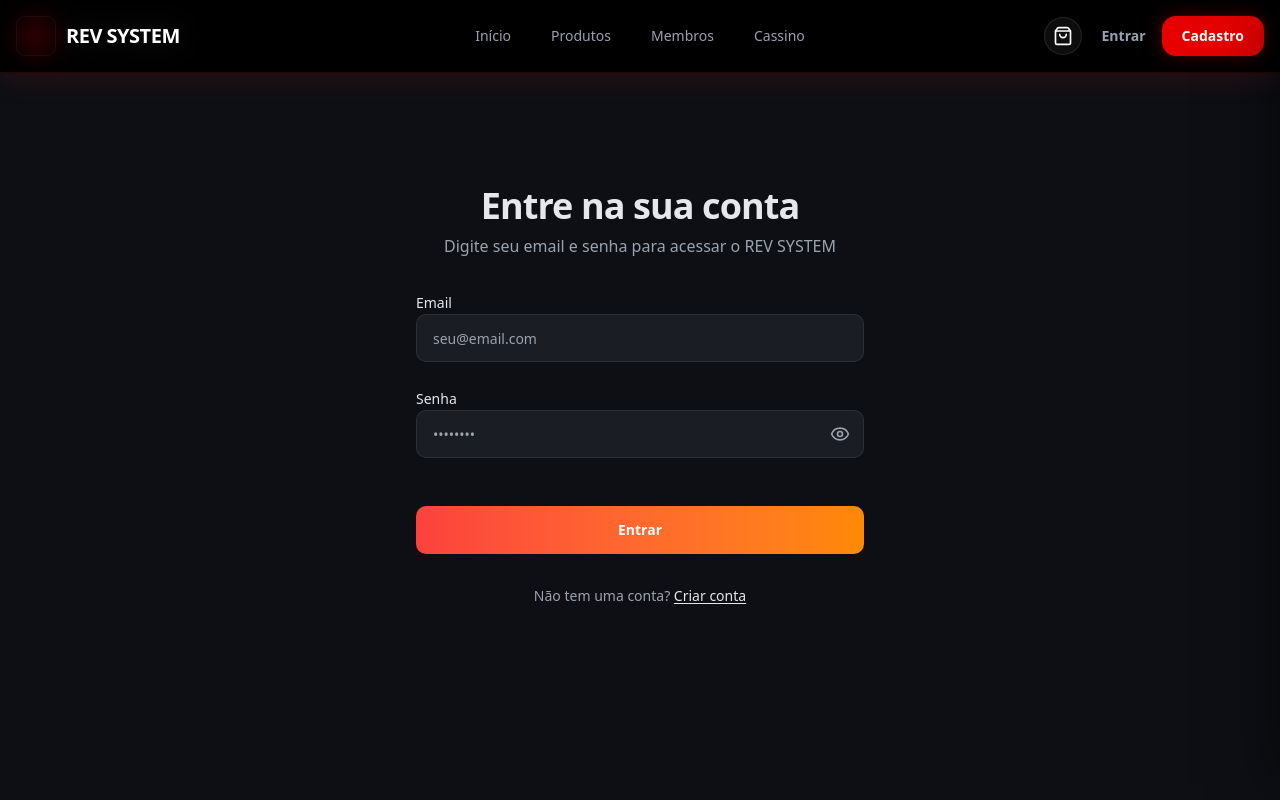
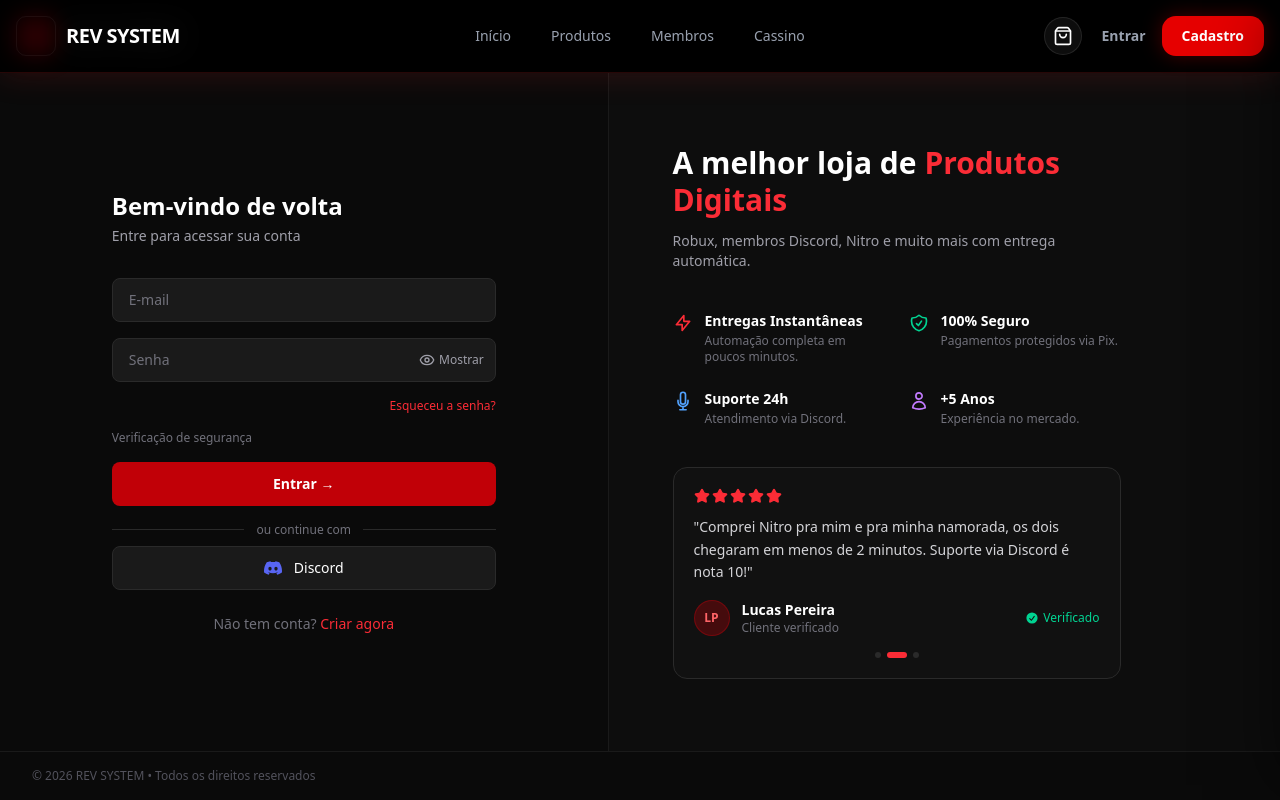
Before and after one commit to panteraaccjoao-pixel/revsystemnitro, a Next.js app: page /login in a window 1280 px wide. Built offline with nearby package versions, Linux system fonts and the light colour scheme; grey boxes are pictures that could not be loaded.

Commit message:
feat: login page identica ao layout do storm mas com branding REV SYSTEM vermelho, reviews rotativas e discord button

```diff
--- a/app/login/page.tsx
+++ b/app/login/page.tsx
@@ -2,9 +2,8 @@
 
 import { useState, useRef, useEffect } from "react"
 import Link from "next/link"
-import { ArrowLeft, Eye, EyeOff } from "lucide-react"
-
-type Step = "form" | "verify"
+import Image from "next/image"
+import { Eye, EyeOff, Star } from "lucide-react"
 
 declare global {
   interface Window {
@@ -13,16 +12,50 @@
   }
 }
 
+const reviews = [
+  {
+    name: "Gabriel Matos",
+    role: "Cliente verificado",
+    avatar: "GM",
+    text: "\"Comprei Robux e o código chegou na hora. Nunca precisei nem abrir ticket. REV SYSTEM é a melhor loja que já usei!\"",
+    stars: 5,
+  },
+  {
+    name: "Lucas Pereira",
+    role: "Cliente verificado",
+    avatar: "LP",
+    text: "\"Comprei Nitro pra mim e pra minha namorada, os dois chegaram em menos de 2 minutos. Suporte via Discord é nota 10!\"",
+    stars: 5,
+  },
+  {
+    name: "Beatriz Souza",
+    role: "Cliente verificada",
+    avatar: "BS",
+    text: "\"Já comprei mais de 10 vezes aqui. Entrega automática, site seguro e preços ótimos. Recomendo a todo mundo.\"",
+    stars: 5,
+  },
+]
+
 export default function LoginPage() {
   const [email, setEmail] = useState("")
   const [password, setPassword] = useState("")
   const [showPassword, setShowPassword] = useState(false)
   const [error, setError] = useState("")
   const [loading, setLoading] = useState(false)
+  const [reviewIndex, setReviewIndex] = useState(0)
 
   const recaptchaRef = useRef<HTMLDivElement>(null)
   const widgetIdRef = useRef<number | null>(null)
 
+  // Rotacionar avaliações
+  useEffect(() => {
+    const interval = setInterval(() => {
+      setReviewIndex((i) => (i + 1) % reviews.length)
+    }, 5000)
+    return () => clearInterval(interval)
+  }, [])
+
+  // Carregar reCAPTCHA
   useEffect(() => {
     const renderWidget = () => {
       if (recaptchaRef.current && widgetIdRef.current === null && window.grecaptcha) {
@@ -34,7 +67,6 @@
         } catch {}
       }
     }
-
     if (!document.getElementById("rc-script-login")) {
       window.onRecaptchaReadyLogin = renderWidget
       const s = document.createElement("script")
@@ -87,108 +119,241 @@
     }
   }
 
+  const review = reviews[reviewIndex]
+
   return (
-    <div className="flex min-h-screen flex-col bg-background">
-      <div className="p-4">
-        <Link
-          href="/"
-          className="inline-flex items-center gap-2 text-sm text-muted-foreground transition-colors hover:text-foreground"
-        >
-          <ArrowLeft className="h-4 w-4" />
-          Voltar
-        </Link>
-      </div>
+    <div className="min-h-screen bg-[#0a0a0a] flex flex-col">
+      {/* ── Header ──────────────────────────────────────────────────────────── */}
+      <header className="px-8 py-5 flex items-center gap-3">
+        <Image src="/icon.png" alt="REV SYSTEM" width={32} height={32} className="rounded-md" />
+        <span className="text-white font-bold text-base tracking-wide">REV SYSTEM</span>
+      </header>
 
-      <main className="flex flex-1 items-center justify-center px-4 pb-16">
-        <div className="w-full max-w-md space-y-8">
-          <div className="text-center">
-            <h1 className="text-3xl font-bold tracking-tight text-foreground md:text-4xl">
-              Entre na sua conta
-            </h1>
-            <p className="mt-2 text-muted-foreground">
-              Digite seu email e senha para acessar o REV SYSTEM
-            </p>
-          </div>
+      {/* ── Main split layout ───────────────────────────────────────────────── */}
+      <main className="flex flex-1 min-h-0">
 
-          <form onSubmit={handleSubmit} className="space-y-6" suppressHydrationWarning>
+        {/* ── LEFT: Login form ────────────────────────────────────────────── */}
+        <div className="flex flex-1 items-center justify-center px-8 py-12">
+          <div className="w-full max-w-sm">
+            <h1 className="text-white text-2xl font-bold mb-1">Bem-vindo de volta</h1>
+            <p className="text-zinc-400 text-sm mb-8">Entre para acessar sua conta</p>
+
+            <form onSubmit={handleSubmit} className="space-y-4" suppressHydrationWarning>
               {error && (
-              <div className="rounded-lg border border-red-500/50 bg-red-500/10 px-4 py-3 text-sm text-red-500">
+                <div className="rounded-md border border-red-500/40 bg-red-500/10 px-3 py-2.5 text-sm text-red-400">
                   {error}
                 </div>
               )}
 
               {/* Email */}
-            <div className="space-y-2">
-              <label htmlFor="email" className="text-sm font-medium leading-none text-foreground">
-                Email
-              </label>
+              <div>
                 <input
                   id="email"
                   type="email"
-                placeholder="seu@email.com"
+                  placeholder="E-mail"
                   value={email}
                   onChange={(e) => setEmail(e.target.value)}
                   required
-                className="flex h-12 w-full rounded-lg border border-border bg-secondary px-4 py-2 text-sm text-foreground placeholder:text-muted-foreground focus-visible:outline-none focus-visible:ring-2 focus-visible:ring-ring focus-visible:ring-offset-2 disabled:cursor-not-allowed disabled:opacity-50"
+                  className="w-full h-11 rounded-md bg-[#1a1a1a] border border-[#2a2a2a] text-white placeholder:text-zinc-500 text-sm px-4 outline-none focus:border-red-700/60 transition-colors"
                 />
               </div>
 
               {/* Senha */}
-            <div className="space-y-2">
-              <label htmlFor="password" className="text-sm font-medium leading-none text-foreground">
-                Senha
-              </label>
               <div className="relative">
                 <input
                   id="password"
                   type={showPassword ? "text" : "password"}
-                  placeholder="••••••••"
+                  placeholder="Senha"
                   value={password}
                   onChange={(e) => setPassword(e.target.value)}
                   required
-                  className="flex h-12 w-full rounded-lg border border-border bg-secondary px-4 py-2 pr-12 text-sm text-foreground placeholder:text-muted-foreground focus-visible:outline-none focus-visible:ring-2 focus-visible:ring-ring focus-visible:ring-offset-2 disabled:cursor-not-allowed disabled:opacity-50"
+                  className="w-full h-11 rounded-md bg-[#1a1a1a] border border-[#2a2a2a] text-white placeholder:text-zinc-500 text-sm px-4 pr-20 outline-none focus:border-red-700/60 transition-colors"
                 />
                 <button
                   type="button"
-                  aria-label={showPassword ? "Ocultar senha" : "Mostrar senha"}
                   onClick={() => setShowPassword(!showPassword)}
-                  className="absolute right-1 top-1/2 z-10 -translate-y-1/2 flex h-10 w-10 items-center justify-center text-muted-foreground hover:text-foreground transition-colors"
+                  className="absolute right-3 top-1/2 -translate-y-1/2 text-zinc-400 hover:text-white text-xs transition-colors flex items-center gap-1"
                 >
-                  {showPassword ? (
-                    <EyeOff className="h-5 w-5 pointer-events-none" />
+                  {showPassword ? <EyeOff className="h-4 w-4" /> : <Eye className="h-4 w-4" />}
+                  {showPassword ? "" : "Mostrar"}
+                </button>
+              </div>
+
+              <div className="flex justify-end">
+                <Link href="/recuperar-senha" className="text-red-500 text-xs hover:text-red-400 transition-colors">
+                  Esqueceu a senha?
+                </Link>
+              </div>
+
+              {/* reCAPTCHA */}
+              <div>
+                <p className="text-zinc-500 text-xs mb-2">Verificação de segurança</p>
+                <div ref={recaptchaRef} />
+              </div>
+
+              {/* Botão Entrar */}
+              <button
+                type="submit"
+                disabled={loading}
+                className="w-full h-11 rounded-md bg-red-700 hover:bg-red-600 text-white font-semibold text-sm transition-all duration-200 flex items-center justify-center gap-2 disabled:opacity-60 disabled:cursor-not-allowed"
+              >
+                {loading ? (
+                  <span className="flex items-center gap-2">
+                    <svg className="animate-spin h-4 w-4" fill="none" viewBox="0 0 24 24">
+                      <circle className="opacity-25" cx="12" cy="12" r="10" stroke="currentColor" strokeWidth="4" />
+                      <path className="opacity-75" fill="currentColor" d="M4 12a8 8 0 018-8v8z" />
+                    </svg>
+                    Entrando...
+                  </span>
                 ) : (
-                    <Eye className="h-5 w-5 pointer-events-none" />
+                  <>Entrar →</>
                 )}
               </button>
+
+              {/* Divisor Discord */}
+              <div className="flex items-center gap-3 my-2">
+                <div className="flex-1 h-px bg-[#2a2a2a]" />
+                <span className="text-zinc-500 text-xs">ou continue com</span>
+                <div className="flex-1 h-px bg-[#2a2a2a]" />
+              </div>
+
+              {/* Botão Discord */}
+              <button
+                type="button"
+                onClick={() => window.location.href = "/api/auth/discord"}
+                className="w-full h-11 rounded-md border border-[#2a2a2a] bg-[#1a1a1a] hover:bg-[#5865F2]/10 hover:border-[#5865F2]/40 text-white text-sm font-medium transition-all duration-200 flex items-center justify-center gap-3"
+              >
+                {/* Discord icon */}
+                <svg width="18" height="18" viewBox="0 0 24 24" fill="#5865F2">
+                  <path d="M20.317 4.37a19.791 19.791 0 0 0-4.885-1.515.074.074 0 0 0-.079.037c-.21.375-.444.864-.608 1.25a18.27 18.27 0 0 0-5.487 0 12.64 12.64 0 0 0-.617-1.25.077.077 0 0 0-.079-.037A19.736 19.736 0 0 0 3.677 4.37a.07.07 0 0 0-.032.027C.533 9.046-.32 13.58.099 18.057c.003.024.015.046.032.06a19.9 19.9 0 0 0 5.993 3.03.078.078 0 0 0 .084-.026c.462-.63.874-1.295 1.226-1.994a.075.075 0 0 0-.041-.104 13.12 13.12 0 0 1-1.872-.892.077.077 0 0 1-.008-.128 10.2 10.2 0 0 0 .372-.292.074.074 0 0 1 .077-.01c3.928 1.793 8.18 1.793 12.062 0a.074.074 0 0 1 .078.01c.12.098.246.198.373.292a.077.077 0 0 1-.006.127 12.299 12.299 0 0 1-1.873.892.077.077 0 0 0-.041.107c.36.698.772 1.362 1.225 1.993a.076.076 0 0 0 .084.028 19.839 19.839 0 0 0 6.002-3.03.077.077 0 0 0 .032-.054c.5-5.177-.838-9.674-3.549-13.66a.061.061 0 0 0-.031-.03zM8.02 15.33c-1.183 0-2.157-1.085-2.157-2.419 0-1.333.956-2.419 2.157-2.419 1.21 0 2.176 1.096 2.157 2.42 0 1.333-.956 2.418-2.157 2.418zm7.975 0c-1.183 0-2.157-1.085-2.157-2.419 0-1.333.955-2.419 2.157-2.419 1.21 0 2.176 1.096 2.157 2.42 0 1.333-.946 2.418-2.157 2.418z"/>
+                </svg>
+                Discord
+              </button>
+            </form>
+
+            <p className="mt-6 text-center text-sm text-zinc-500">
+              Não tem conta?{" "}
+              <Link href="/cadastro" className="text-red-500 font-medium hover:text-red-400 transition-colors">
+                Criar agora
+              </Link>
+            </p>
           </div>
         </div>
 
-            {/* reCAPTCHA */}
-            <div className="flex justify-center">
-              <div ref={recaptchaRef} />
+        {/* ── RIGHT: Marketing panel ─────────────────────────────────────── */}
+        <div className="hidden lg:flex flex-1 flex-col justify-center px-16 py-12 bg-[#0d0d0d] border-l border-[#1a1a1a]">
+          <div className="max-w-md">
+            <h2 className="text-white text-3xl font-bold leading-tight mb-3">
+              A melhor loja de{" "}
+              <span className="text-red-500">Produtos<br />Digitais</span>
+            </h2>
+            <p className="text-zinc-400 text-sm mb-10">
+              Robux, membros Discord, Nitro e muito mais com entrega automática.
+            </p>
+
+            {/* Features grid */}
+            <div className="grid grid-cols-2 gap-6 mb-10">
+              <div className="flex items-start gap-3">
+                <div className="mt-0.5 text-red-500">
+                  <svg className="h-5 w-5" fill="none" viewBox="0 0 24 24" stroke="currentColor" strokeWidth={2}>
+                    <path strokeLinecap="round" strokeLinejoin="round" d="M13 10V3L4 14h7v7l9-11h-7z" />
+                  </svg>
+                </div>
+                <div>
+                  <p className="text-white text-sm font-semibold">Entregas Instantâneas</p>
+                  <p className="text-zinc-500 text-xs mt-0.5">Automação completa em poucos minutos.</p>
+                </div>
               </div>
 
-            {/* Botão */}
+              <div className="flex items-start gap-3">
+                <div className="mt-0.5 text-emerald-400">
+                  <svg className="h-5 w-5" fill="none" viewBox="0 0 24 24" stroke="currentColor" strokeWidth={2}>
+                    <path strokeLinecap="round" strokeLinejoin="round" d="M9 12.75L11.25 15 15 9.75m-3-7.036A11.959 11.959 0 013.598 6 11.99 11.99 0 003 9.749c0 5.592 3.824 10.29 9 11.623 5.176-1.332 9-6.03 9-11.622 0-1.31-.21-2.571-.598-3.751h-.152c-3.196 0-6.1-1.248-8.25-3.285z" />
+                  </svg>
+                </div>
+                <div>
+                  <p className="text-white text-sm font-semibold">100% Seguro</p>
+                  <p className="text-zinc-500 text-xs mt-0.5">Pagamentos protegidos via Pix.</p>
+                </div>
+              </div>
+
+              <div className="flex items-start gap-3">
+                <div className="mt-0.5 text-blue-400">
+                  <svg className="h-5 w-5" fill="none" viewBox="0 0 24 24" stroke="currentColor" strokeWidth={2}>
+                    <path strokeLinecap="round" strokeLinejoin="round" d="M12 18.75a6 6 0 006-6v-1.5m-6 7.5a6 6 0 01-6-6v-1.5m6 7.5v3.75m-3.75 0h7.5M12 15.75a3 3 0 01-3-3V4.5a3 3 0 116 0v8.25a3 3 0 01-3 3z" />
+                  </svg>
+                </div>
+                <div>
+                  <p className="text-white text-sm font-semibold">Suporte 24h</p>
+                  <p className="text-zinc-500 text-xs mt-0.5">Atendimento via Discord.</p>
+                </div>
+              </div>
+
+              <div className="flex items-start gap-3">
+                <div className="mt-0.5 text-purple-400">
+                  <svg className="h-5 w-5" fill="none" viewBox="0 0 24 24" stroke="currentColor" strokeWidth={2}>
+                    <path strokeLinecap="round" strokeLinejoin="round" d="M15.75 6a3.75 3.75 0 11-7.5 0 3.75 3.75 0 017.5 0zM4.501 20.118a7.5 7.5 0 0114.998 0A17.933 17.933 0 0112 21.75c-2.676 0-5.216-.584-7.499-1.632z" />
+                  </svg>
+                </div>
+                <div>
+                  <p className="text-white text-sm font-semibold">+5 Anos</p>
+                  <p className="text-zinc-500 text-xs mt-0.5">Experiência no mercado.</p>
+                </div>
+              </div>
+            </div>
+
+            {/* Review card */}
+            <div className="rounded-xl border border-[#2a2a2a] bg-[#111111] p-5 transition-all duration-500">
+              {/* Estrelas */}
+              <div className="flex gap-0.5 mb-3">
+                {Array.from({ length: review.stars }).map((_, i) => (
+                  <Star key={i} className="h-4 w-4 fill-red-500 text-red-500" />
+                ))}
+              </div>
+
+              <p className="text-zinc-300 text-sm leading-relaxed mb-4">{review.text}</p>
+
+              <div className="flex items-center gap-3">
+                {/* Avatar com inicial */}
+                <div className="h-9 w-9 rounded-full bg-red-700/30 border border-red-700/40 flex items-center justify-center text-red-400 text-xs font-bold flex-shrink-0">
+                  {review.avatar}
+                </div>
+                <div>
+                  <p className="text-white text-sm font-semibold">{review.name}</p>
+                  <p className="text-zinc-500 text-xs">{review.role}</p>
+                </div>
+                {/* Indicador verificado */}
+                <div className="ml-auto">
+                  <span className="text-emerald-400 text-xs flex items-center gap-1">
+                    <svg className="h-3.5 w-3.5" fill="currentColor" viewBox="0 0 20 20">
+                      <path fillRule="evenodd" d="M10 18a8 8 0 100-16 8 8 0 000 16zm3.857-9.809a.75.75 0 00-1.214-.882l-3.483 4.79-1.88-1.88a.75.75 0 10-1.06 1.061l2.5 2.5a.75.75 0 001.137-.089l4-5.5z" clipRule="evenodd" />
+                    </svg>
+                    Verificado
+                  </span>
+                </div>
+              </div>
+
+              {/* Indicadores de paginação */}
+              <div className="flex gap-1.5 mt-4 justify-center">
+                {reviews.map((_, i) => (
                   <button
-              type="submit"
-              disabled={loading}
-              className="inline-flex h-12 w-full items-center justify-center gap-2 whitespace-nowrap rounded-lg text-sm font-semibold transition-all duration-300 focus-visible:outline-none focus-visible:ring-2 focus-visible:ring-ring focus-visible:ring-offset-2 disabled:pointer-events-none disabled:opacity-50 bg-gradient-to-r from-primary to-orange-400 text-primary-foreground shadow-[0_0_30px_hsl(var(--primary)/0.3)] hover:opacity-90 hover:scale-[1.02] active:scale-[0.98]"
-            >
-              {loading ? "Entrando..." : "Entrar"}
-            </button>
-          </form>
-
-          <p className="text-center text-sm text-muted-foreground">
-            Não tem uma conta?{" "}
-            <Link
-              href="/cadastro"
-              className="text-foreground underline underline-offset-2 hover:text-foreground/80"
-            >
-              Criar conta
-            </Link>
-          </p>
+                    key={i}
+                    onClick={() => setReviewIndex(i)}
+                    className={`h-1.5 rounded-full transition-all duration-300 ${
+                      i === reviewIndex ? "bg-red-500 w-5" : "bg-[#2a2a2a] w-1.5"
+                    }`}
+                  />
+                ))}
+              </div>
+            </div>
+          </div>
         </div>
       </main>
+
+      {/* ── Footer ──────────────────────────────────────────────────────────── */}
+      <footer className="px-8 py-4 border-t border-[#1a1a1a]">
+        <p className="text-zinc-600 text-xs">© 2026 REV SYSTEM • Todos os direitos reservados</p>
+      </footer>
     </div>
   )
 }
```
Lines whose indentation alone changed are shown as unchanged.
